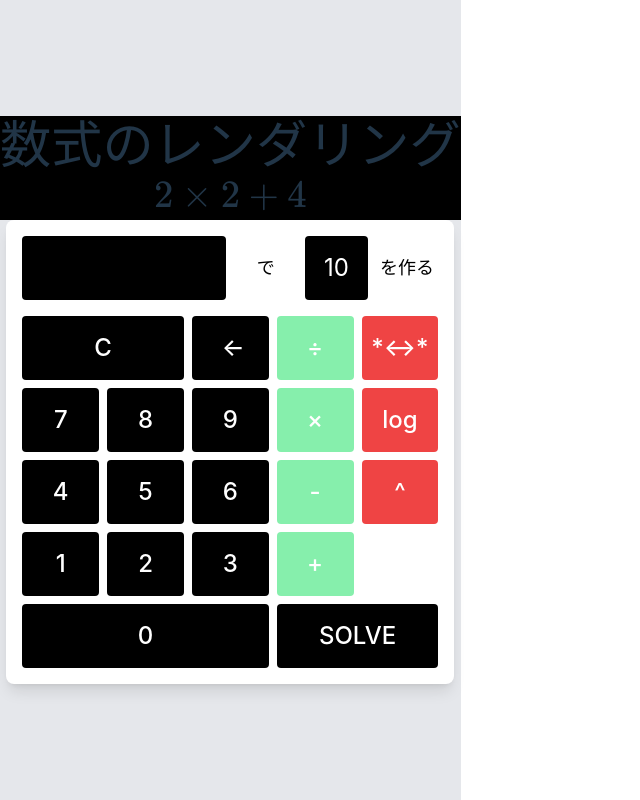
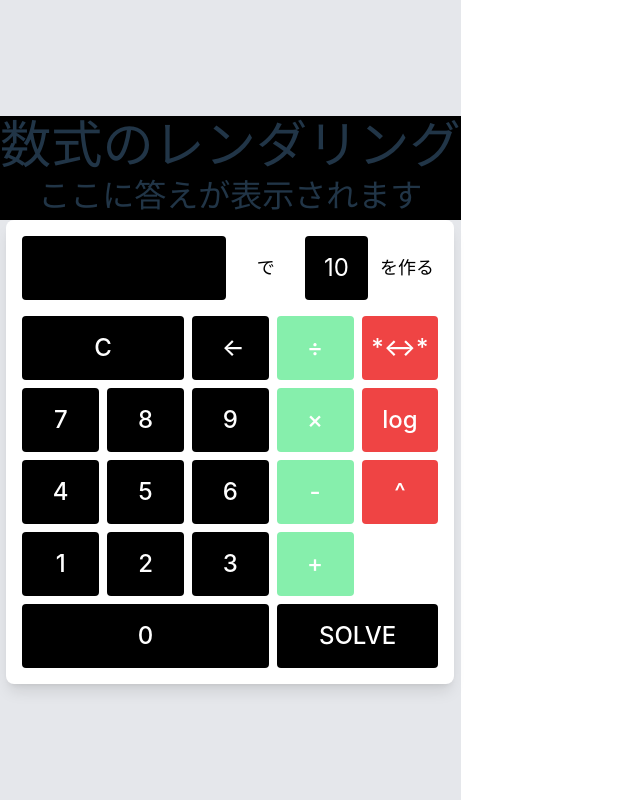
Before and after one commit to cijb-7724/make10_2.0, a React (Vite) app: page / in a window 1280 px wide. Shown: the whole page, without its empty margins (0-640 px from the left). Built offline with nearby package versions, Linux system fonts and the light colour scheme.

Commit message:
feat: 数式表示部分の初期値の設定

```diff
--- a/src/App.tsx
+++ b/src/App.tsx
@@ -47,21 +47,7 @@ const App: React.FC = () => {
 
   // 初期のFormulaNodeをuseStateで設定
   const [formulaNode, setFormulaNode] = useState<FormulaNode>({
-    operator: "add",
-    left: {
-      operator: "mul",
-      left: {
-        result: 2,
-      },
-      right: {
-        result: 2,
-      },
-      result: 2,
-    },
-    right: {
-      result: 4,
-    },
-    result: 10,
+    result: -691,
   });
 
   // SOLVEボタンがクリックされたときの処理
--- a/src/components/FormulaRenderer.tsx
+++ b/src/components/FormulaRenderer.tsx
@@ -10,17 +10,20 @@ interface FormulaRendererProps {
 
 const FormulaRenderer: React.FC<FormulaRendererProps> = ({ formulaNode }) => {
   useEffect(() => {
-    const texCode = convertToTex(formulaNode);
     const container = document.getElementById("math-container");
 
     if (container) {
-      katex.render(texCode, container, {
-        throwOnError: false,
-      });
+      if (formulaNode?.result === -691) {
+        container.innerText = "ここに答えが表示されます";
+      } else {
+        const texCode = convertToTex(formulaNode);
+        katex.render(texCode, container, {
+          throwOnError: false,
+        });
+      }
     }
   }, [formulaNode]);
 
-  // return <div id="math-container" className="formula-container" />;
   return (
     <div
       id="math-container"
@@ -31,7 +34,6 @@ const FormulaRenderer: React.FC<FormulaRendererProps> = ({ formulaNode }) => {
       }}
     />
   );
-
 };
 
 export default FormulaRenderer;
```
